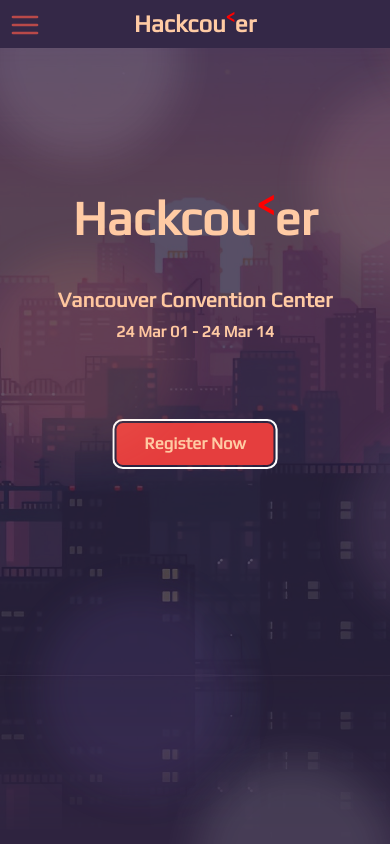
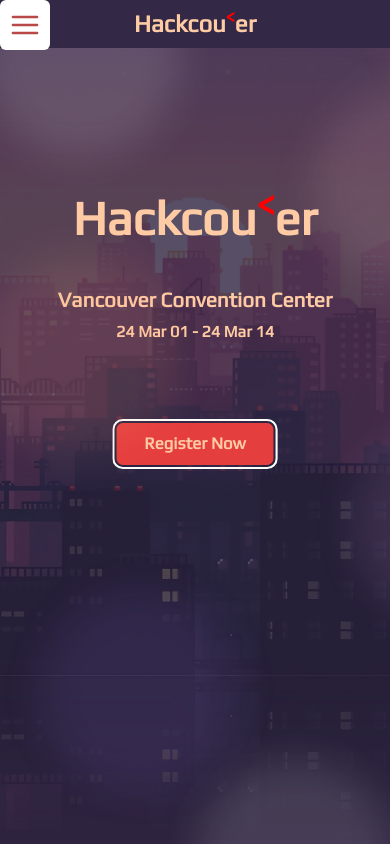
Before and after one commit to LeoQiu981112/hackcouver-2024, a React (Vite) app: page / in a window 390 px wide. Shown: the top 844 px of the page. Built offline with nearby package versions, Linux system fonts and the light colour scheme.

Commit message:
changed mobile menu bg color

```diff
--- a/src/components/NavBar.tsx
+++ b/src/components/NavBar.tsx
@@ -121,7 +121,7 @@ function NavBarMobile({ components }: { components: PageComponent[] }) {
                     icon={<HamburgerIcon boxSize={8} color={'#B94949'} />}
                     outline={'none'}
                     border={'none'}
-                    bg={'none'}
+                    bg={'white'}
                     position={'fixed'}
                     w={'50px'}
                     h={'50px'}
```
